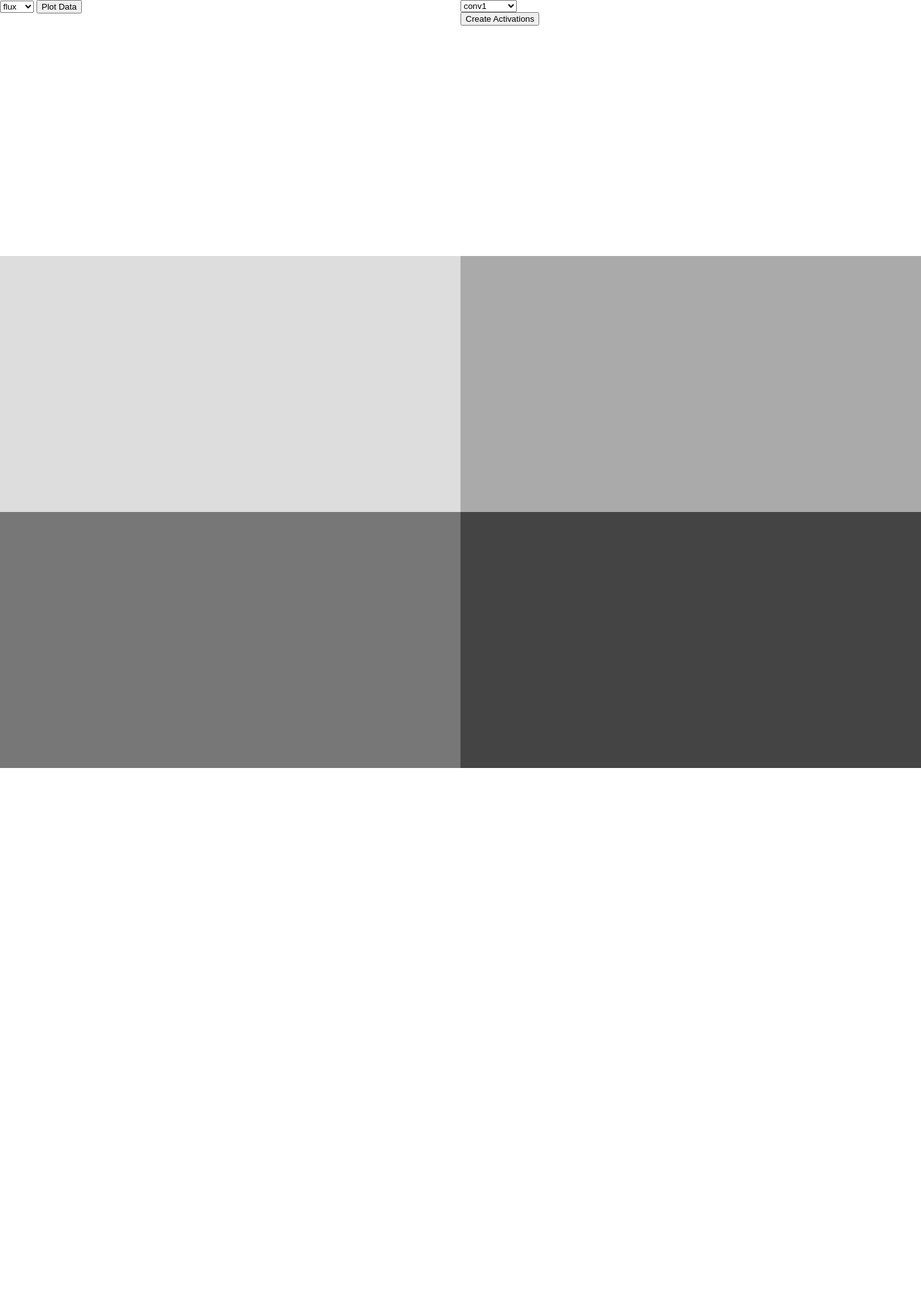
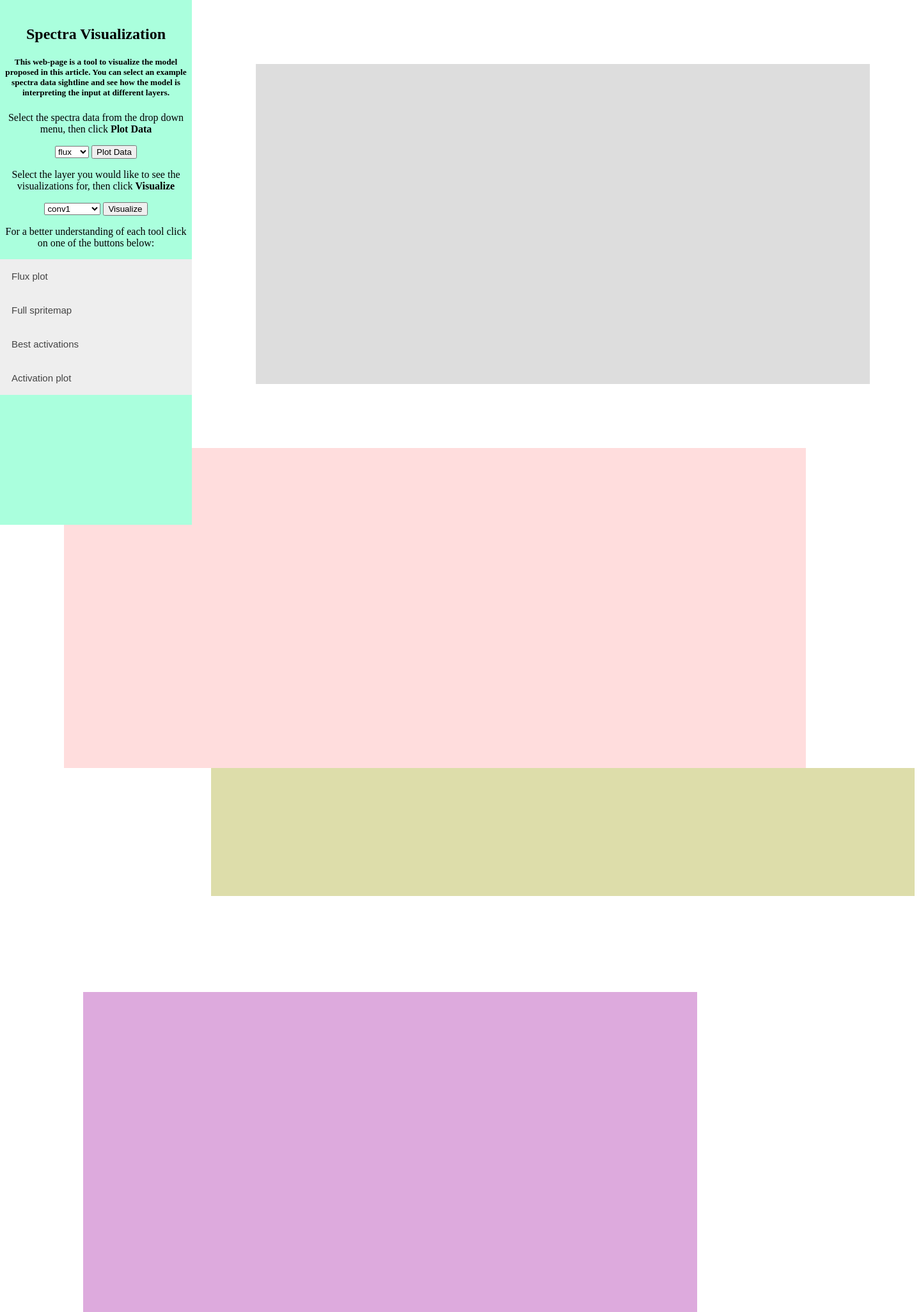
Before and after one commit to slgabbar/dla_visualization, a Flask app: page / in a window 1440 px wide. Shown: the whole page at 64% size. Before the commit the page ends 1200 px from the top, so only its background shows below. Run offline with Flask 2, Linux system fonts and the light colour scheme; some libraries are stand-ins or nearby versions.

Commit message:
display starting tpo come together

```diff
--- a/static/css/style.css
+++ b/static/css/style.css
@@ -1,10 +1,84 @@
 html, body { height: 100%; padding: 0; margin: 0; }
-div { width: 50%; height: 50%; float: left; }
-#div1 { background: #DDD; }
-#div2 { background: #AAA; }
-#div3 { background: #777; }
-#div4 { background: #444; }
 
+.sidenav {
+    height: 100%;
+    width: 300px;
+    position: fixed;
+    z-index: 1;
+    top: 0;
+    left: 0;
+    background-color: #AFD;
+    overflow-x: hidden;
+    padding-top: 20px;
+    text-align: center;
+}
+
+.collapsible {
+    background-color: #eee;
+    color: #444;
+    cursor: pointer;
+    padding: 18px;
+    width: 100%;
+    border: none;
+    text-align: left;
+    outline: none;
+    font-size: 15px;
+}
+
+.content {
+  font-size: 12px;
+  padding: 0 18px;
+  display: none;
+  overflow: hidden;
+  background-color: #eee;
+}
+
+.active, .collapsible:hover {
+  background-color: #ccc;
+}
+
+#div1 {
+    /*This is the flux plot div*/
+    margin-top: 100px;
+    margin-left: 400px;
+    width: 960px;
+    height: 500px;
+    background: #DDD;
+    display: inline-block;
+    vertical-align: bottom;
+}
+#div2 {
+    /*This is the interactive sprites*/
+    width: 1100px;
+    height: 200px;
+    background: #DDA;
+    display: inline-block;
+    margin-left: 330px;
+    margin-bottom: 100px;
+    vertical-align: bottom;
+}
+
+#div3 {
+    /*This is the spritemap div.*/
+    margin-top: 100px;
+    width: 1160px;
+    height: 500px;
+    background: #FDD;
+    display: inline-block;
+    margin-left: 100px;
+    vertical-align: top;
+}
+#div4 {
+    /*This is the activation plot*/
+    margin-top: 50px;
+    margin-left: 130px;
+    width: 960px;
+    height: 500px;
+    background: #DAD;
+    display: inline-block;
+    vertical-align: bottom;
+    /*text-align: center;*/
+}
 
 .line {
 	stroke: black;
@@ -18,8 +92,6 @@ div { width: 50%; height: 50%; float: left; }
     fill: none;
     stroke-width: 2px;
 }
-
-
 
 .pointer_container rect {
 	opacity: 0;
@@ -38,9 +110,11 @@ div { width: 50%; height: 50%; float: left; }
     vertical-align: bottom;
     padding-bottom: 64px;
     margin-left: 64px;
+    width: 500px;
 }
 
 .entry {
+    vertical-align: bottom;
     margin-top: 9px;
     margin-right: 32px;
     display: inline-block;
@@ -48,6 +122,7 @@ div { width: 50%; height: 50%; float: left; }
 
 .value {
     display: inline-block;
+    vertical-align: bottom;
     width: 32px;
     border-radius: 8px;
     background: #777;
--- a/static/js/spectra.js
+++ b/static/js/spectra.js
@@ -2,7 +2,6 @@
 $.ajaxSetup({
   contentType: "application/json; charset=utf-8"
 });
-
 
 /*
 * Define global variables
@@ -105,6 +104,21 @@ function drawPlot(data) {
         .attr("class", "axis axis--y")
         .call(yAxis);
 
+    focus.append("text")
+        .attr("transform", "translate(" + (width/2) + " ," + (height + margin.top + 20) + ")")
+        .style("text-anchor", "middle")
+        .text("Wavelength");
+
+    focus.append("text")
+        .attr("transform", "rotate(-90)")
+        .attr("y", 0 - margin.left)
+        .attr("x", 0- (height / 2))
+        .attr("dy", "1em")
+        .style("text-anchor", "middle")
+        .text("Flux");
+
+
+
     context.append("path")
         .datum(data)
         .attr("class", "line")
@@ -176,9 +190,24 @@ function plotActivation(data) {
         .attr("transform", "translate(0," + act_height + ")")
         .call(xAxis);
 
+    act_focus.append("text")
+        .attr("transform", "translate(" + (act_width/2) + " ," + (act_height + act_margin.top + 20) + ")")
+        .style("text-anchor", "middle")
+        .text("Channel Number");
+
     act_focus.append("g")
         .attr("class", "axis axis--y")
         .call(yAxis);
+
+    act_focus.append("text")
+        .attr("transform", "rotate(-90)")
+        .attr("y", 0 - act_margin.left)
+        .attr("x", 0- (act_height / 2))
+        .attr("dy", "1em")
+        .style("text-anchor", "middle")
+        .text("Activation amount");
+
+
 }
 
 function brushed() {
@@ -271,6 +300,9 @@ function createActs() {
     d3.select("#div3").selectAll("*").remove();
     pointer.selectAll("rect").remove();
 
+    // Clear any old activatuion graph
+    d3.select("#div4").selectAll("*").remove();
+
     // Add all rectangles based on the layer
     layer_dims = num_channels(LAYER)
     n = layer_dims[0];
@@ -346,7 +378,7 @@ function load_activations(str) {
 function update_sprites(mouse_pos) {
 
     d3.select("#div2").selectAll("*").remove();
-    var sprite = d3.select("#div2").append("div").attr("class", "dict");
+//    var tmp = d3.select("#div2").append("div").attr("class", "dict");
 
     channel_n = mouse_pos;
     current_sprites = current_act_array[channel_n];
@@ -370,29 +402,29 @@ function update_sprites(mouse_pos) {
     s4_val = 157*(sprite4['v']/denom);
     if (s4_val < 0) {return 0;}
 
-    var t1 = d3.select(".dict").append("div")
-        .attr("class", "entry");
+//    var t1 = d3.select(".dict").append("div").attr("class", "entry");/
+    var t1 = d3.select("#div2").append("div").attr("class", "entry");
     var s1 = t1.append("div").attr("class", "sprite")
         .attr("style", "background-image: url(" + s1_url + ")");
     var v1 = t1.append("div").attr("class", "value")
         .attr("style", "height: " + s1_val + "px");
 
-    var t2 = d3.select(".dict").append("div")
-        .attr("class", "entry");
+//    var t2 = d3.select(".dict").append("div").attr("class", "entry");
+    var t2 = d3.select("#div2").append("div").attr("class", "entry");
     var s2 = t2.append("div").attr("class", "sprite")
         .attr("style", "background-image: url(" + s2_url + ")");
     var v2 = t2.append("div").attr("class", "value")
         .attr("style", "height: " + s2_val + "px");
 
-    var t3 = d3.select(".dict").append("div")
-        .attr("class", "entry");
+//    var t3 = d3.select(".dict").append("div").attr("class", "entry");
+    var t3 = d3.select("#div2").append("div").attr("class", "entry");
     var s3 = t3.append("div").attr("class", "sprite")
         .attr("style", "background-image: url(" + s3_url + ")");
     var v3 = t3.append("div").attr("class", "value")
         .attr("style", "height: " + s3_val + "px");
 
-    var t4 = d3.select(".dict").append("div")
-        .attr("class", "entry");
+//    var t4 = d3.select(".dict").append("div").attr("class", "entry");
+    var t4 = d3.select("#div2").append("div").attr("class", "entry");
     var s4 = t4.append("div").attr("class", "sprite")
         .attr("style", "background-image: url(" + s4_url + ")");
     var v4 = t4.append("div").attr("class", "value")
@@ -412,7 +444,7 @@ function display_spritemap(s_url, layer, avg_acts) {
         num_rows = 10;
         num_cols = 10;
         x_factor = 116;
-        y_factor = 51.4;
+        y_factor = 50;
         width = 100;
         height = 41.4;
         x_start = 8;
--- /dev/null
+++ b/static/js/style.js
@@ -0,0 +1,14 @@
+var coll = document.getElementsByClassName("collapsible");
+var i;
+
+for (i = 0; i < coll.length; i++) {
+  coll[i].addEventListener("click", function() {
+    this.classList.toggle("active");
+    var content = this.nextElementSibling;
+    if (content.style.display === "block") {
+      content.style.display = "none";
+    } else {
+      content.style.display = "block";
+    }
+  });
+}
--- a/templates/home.html
+++ b/templates/home.html
@@ -10,6 +10,14 @@
 
 </head>
 <body>
+	<div class="sidenav">
+
+		<h2 id="side_title">Spectra Visualization</h2>
+		<h5>This web-page is a tool to visualize the model proposed in <strong>this</strong> article.
+		    You can select an example spectra data sightline and see how the model is interpreting
+		    the input at different layers.</h5>
+
+		<p>Select the spectra data from the drop down menu, then click <strong>Plot Data</strong></p>
 		<div id="spectra_select">
 			<form>
 				<select id="flux_data">
@@ -25,6 +33,9 @@
 				<button onclick="loadData()">Plot Data</button>
 			</form>
 		</div>
+
+		<p>Select the layer you would like to see the visualizations for, then click <strong>Visualize</strong></p>
+
 		<div id="layer_select">
 			<form>
 				<select id="layers">
@@ -38,17 +49,49 @@
 					<option value = "conv3_relu">conv3_relu</option>
 					<option value = "pool3">pool3</option>
 				</select>
+			<button onclick="createActs()">Visualize</button>
 			</form>
-		<button onclick="createActs()">Create Activations</button>
 		</div>
 
+		<p>For a better understanding of each tool click on one of the buttons below:</p>
+
+		<button type="button" class="collapsible">Flux plot</button>
+		<div class="content">
+  			<p>This first plot is a simple graph of the data. You can use the smaller rectangle to
+			   pan over the area of data you are interested in, in 400 length increments. After
+			   visualizing a layer you will be able to pan over all the channels in that layer.</p>
+		</div>
+		<button type="button" class="collapsible">Full spritemap</button>
+		<div class="content">
+  			<p>The full spritemap shows all the visualizations for every channel in the observed layer.
+			   A red rectangle represents a negative activation, and a green rectangle represents a
+			   positive activation. </p>
+		</div>
+		<button type="button" class="collapsible">Best activations</button>
+		<div class="content">
+  			<p>This segment provides a closer look at the best 4 optimizations of the channel in
+			   focus. </p>
+		</div>
+		<button type="button" class="collapsible">Activation plot</button>
+		<div class="content">
+  			<p>This is a plot of the activation levels for the observed layer at the different channels. </p>
+		</div>
+	</div>
+
+
+
+
+
+
+
 	<div id="div1"></div>
+	<div id="div3"></div>
 	<div id="div2"></div>
-	<div id="div3"></div>
 	<div id="div4"></div>
 
 
 	<script type="text/javascript" src="{{ url_for('static', filename='js/spectra.js') }}"></script>
+	<script type="text/javascript" src="{{ url_for('static', filename='js/style.js') }}"></script>
 
 </body>
 
```
Lines whose indentation alone changed are shown as unchanged.
